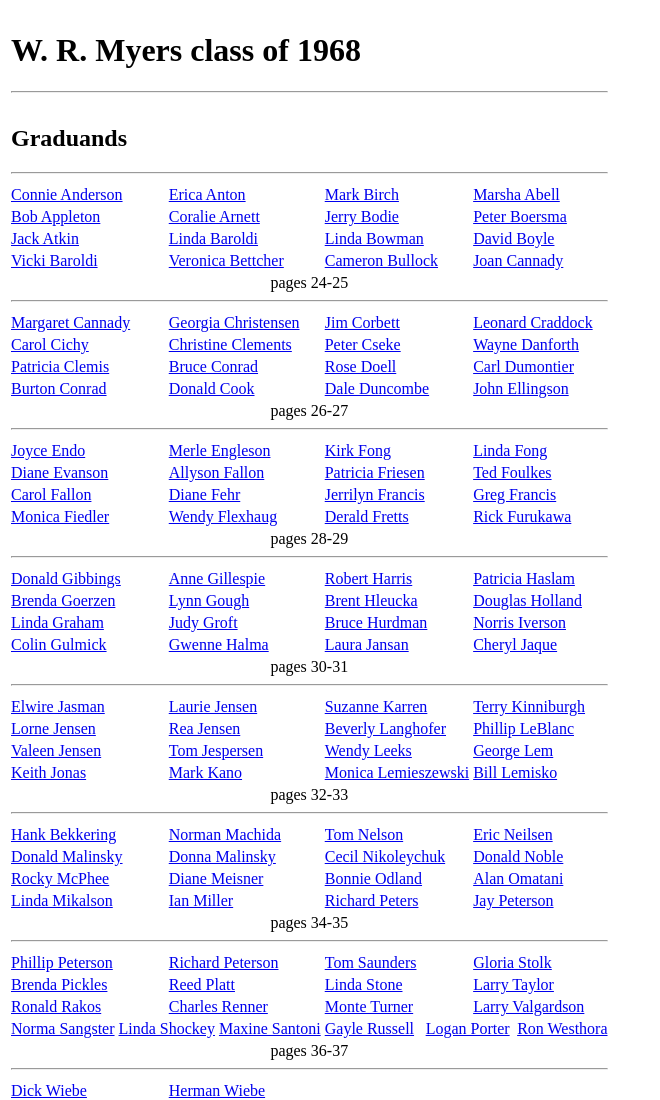
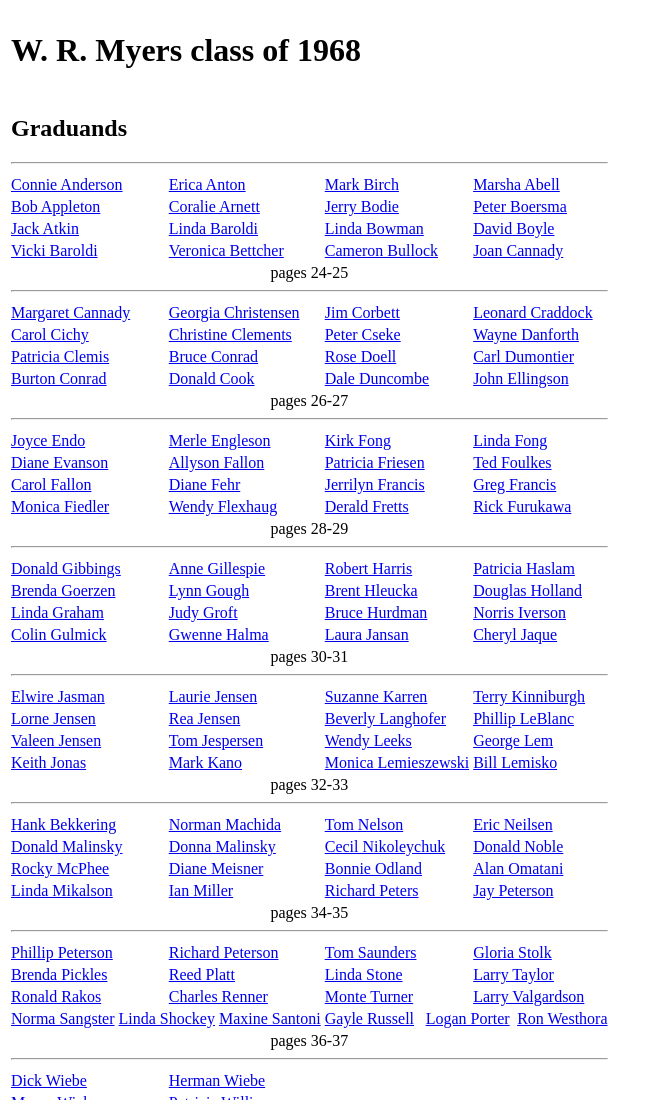
Before and after one commit to b1conrad/wrmyers1968, a plain HTML site: page docs/index.html in a window 1280 px wide. Shown: the top 1100 px of the page, without its empty margins (0-660 px from the left). Drawn offline with Linux system fonts and the light colour scheme.

Commit message:
remove extra rule

```diff
--- a/docs/index.html
+++ b/docs/index.html
@@ -8,7 +8,7 @@
   <body>
     <table>
       <tr>
-      <td colspan="12"><h1>W. R. Myers class of 1968</h1><hr></td>
+      <td colspan="12"><h1>W. R. Myers class of 1968</h1></td>
       </tr>
       <tr>
       <td colspan="12"><h2>Graduands</h2><hr></td>
```
